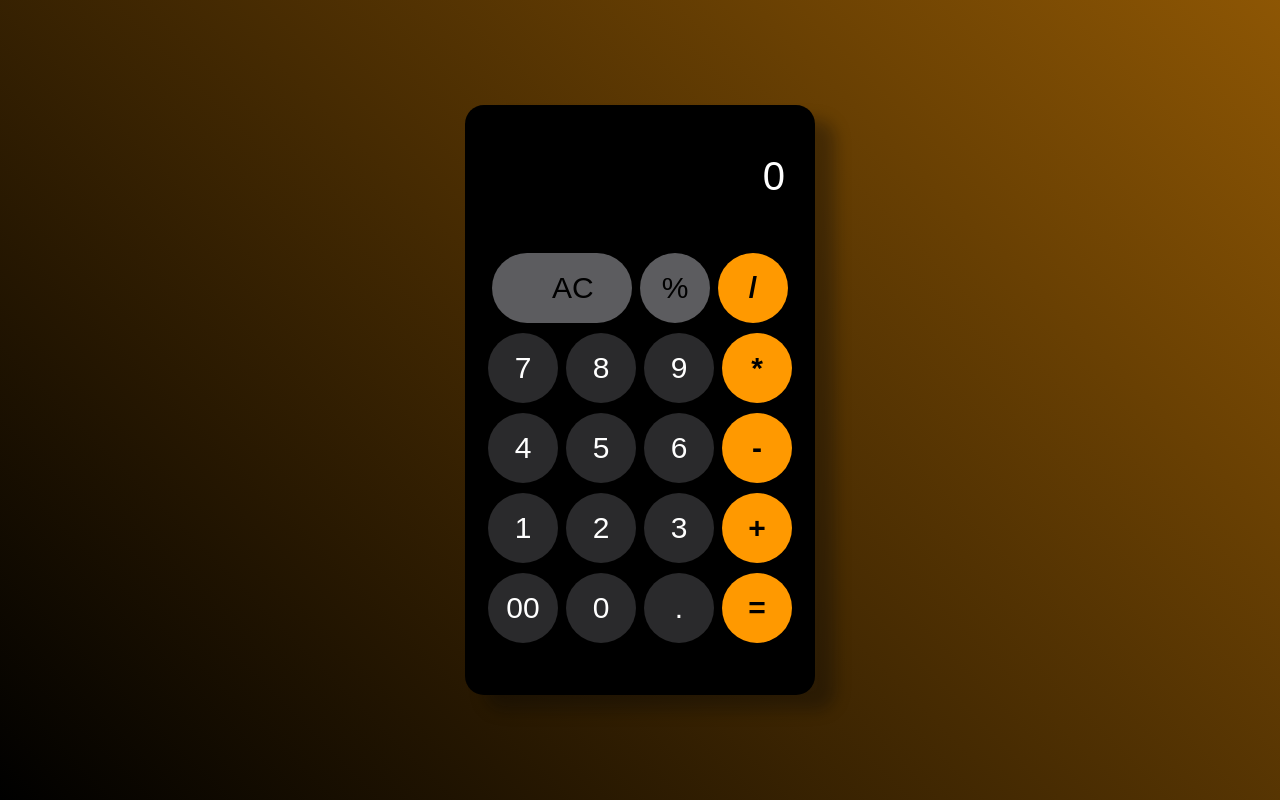
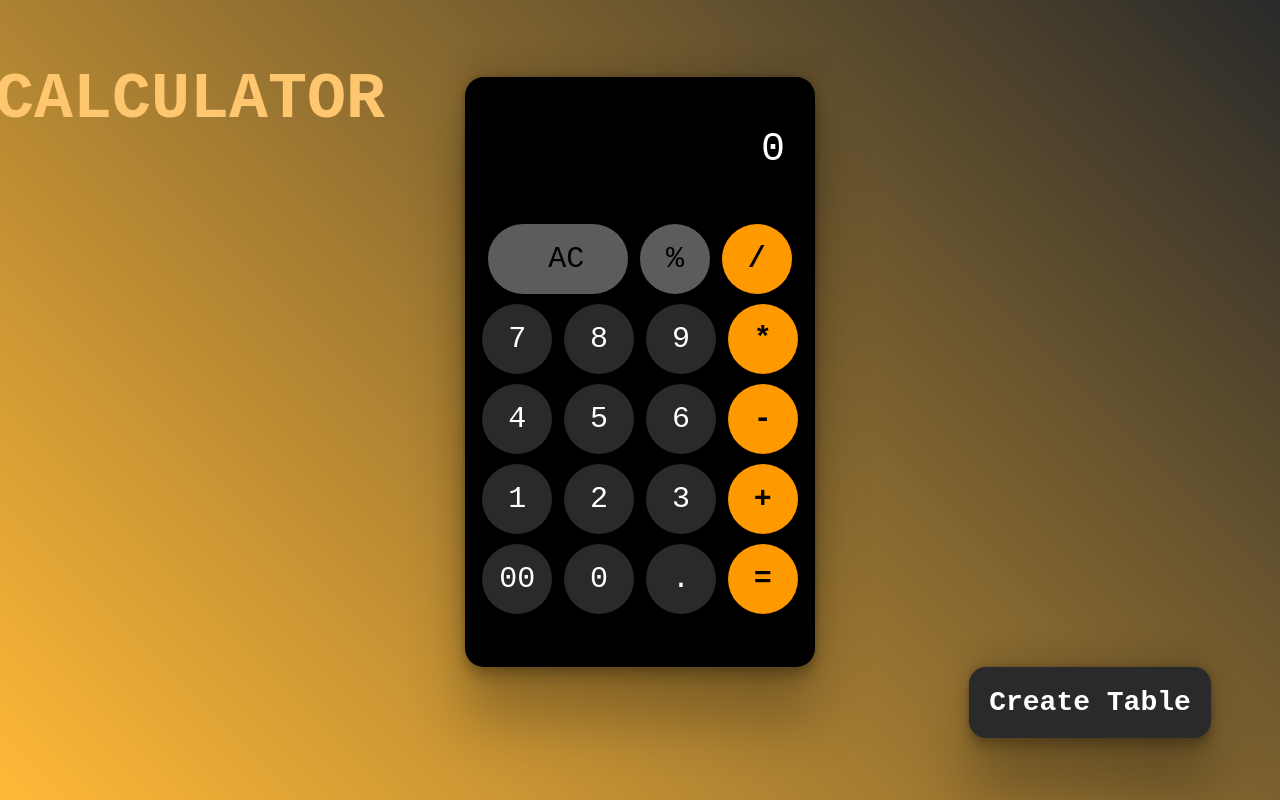
Before and after one commit to sufiyanraza470/calculator, a plain HTML site: page caculator/caculator/index.html in a window 1280 px wide. Drawn offline with Linux system fonts and the light colour scheme.

Commit message:
creat a table in caculator page

```diff
--- a/caculator/caculator/index.html
+++ b/caculator/caculator/index.html
@@ -6,7 +6,9 @@
     <title>Calculator</title>
     <link rel="stylesheet" href="style.css">
 </head>
-<body>
+<body >
+
+      <h1 id="mainhead">CALCULATOR</h1>
 
         <div id="calculator">
           <input type="text" placeholder="0" id="input">
@@ -40,6 +42,7 @@
             <button id="orange">=</button>
           </div>
         </div>
+        <a id="myybutton" href="/table/table.html">Create Table</a>
         <script src="script.js"></script>
 </body>
 </html>
--- a/caculator/caculator/style.css
+++ b/caculator/caculator/style.css
@@ -1,16 +1,29 @@
+@import url('https://fonts.googleapis.com/css2?family=Caveat:wght@400..700&display=swap');
+
 * {
     margin: 0;
     padding: 0;
     box-sizing: border-box;
+    font-family: monospace;
 }
 
-body {
+body{
     height: 100vh;
     width: 100%;
     display: flex;
+    flex-direction: column;
     align-items: center;
     justify-content: center;
-    background: linear-gradient(45deg, #000000, #8d5604);
+    /* background-color: #ff9900; */
+    background: linear-gradient(45deg, rgb(255, 185, 55),rgb(42, 42, 42));}
+
+#mainhead{
+    font-size: 65px;
+    font-weight: 900;
+    color: #ffc670;
+    text-align: start;
+    padding-right: 900px;
+    justify-content: left;
 }
 
 #calculator {
@@ -22,7 +35,9 @@ body {
     justify-content: center;
     background-color: black;
     border-radius: 19px;
-    box-shadow: rgba(8, 8, 8, 0.35) 20px 15px 15px;
+    margin-top: -60px;
+    box-shadow: rgba(0, 0, 0, 0.25) 0px 54px 55px, rgba(0, 0, 0, 0.12) 0px -12px 30px, rgba(0, 0, 0, 0.12) 0px 4px 6px, rgba(0, 0, 0, 0.17) 0px 12px 13px, rgba(0, 0, 0, 0.09) 0px -3px 5px;
+    z-index: 9;
 }
 
 input {
@@ -71,3 +86,23 @@ button {
     color: rgb(0, 0, 0);
     font-weight: 800;
 }
+
+
+#myybutton{
+    font-size: 28px;
+    text-decoration: none;
+    color: #fff;
+    background-color: #2A2A2C;
+    border-radius: 17px;
+    padding: 20px;
+    font-family: monospace;
+    font-weight: 900;
+    margin-left: 900px;
+    transition: .7s;
+    box-shadow: rgba(0, 0, 0, 0.25) 0px 54px 55px, rgba(0, 0, 0, 0.12) 0px -12px 30px, rgba(0, 0, 0, 0.12) 0px 4px 6px, rgba(0, 0, 0, 0.17) 0px 12px 13px, rgba(0, 0, 0, 0.09) 0px -3px 5px;
+}
+
+#myybutton:hover{
+scale: 1.1;
+
+}
--- /dev/null
+++ b/caculator/caculator/table/table.css
@@ -0,0 +1,85 @@
+*{
+    margin: 0;
+    padding: 0;
+    box-sizing: border-box;
+    font-family: monospace;
+
+
+}
+
+body{
+    height: 100vh;
+    width: 100%;
+    display: flex;
+    align-items: center;
+    justify-items: center;
+    flex-direction: column;
+    background: linear-gradient(45deg, rgb(255, 185, 55),rgb(42, 42, 42));
+
+}
+
+.container{
+    height: 500px;
+    width: 400px;
+    color: #ffdf;
+    display: flex;
+    align-items: center;
+    justify-content: center;
+    flex-direction: column;
+    gap: 40px;
+    margin: 10px;
+    padding: 30px 30px 5px 30px;
+    border-radius: 19px;
+    background-color: rgb(33, 33, 33);
+    box-shadow: rgba(0, 0, 0, 0.25) 0px 54px 55px, rgba(0, 0, 0, 0.12) 0px -12px 30px, rgba(0, 0, 0, 0.12) 0px 4px 6px, rgba(0, 0, 0, 0.17) 0px 12px 13px, rgba(0, 0, 0, 0.09) 0px -3px 5px;
+
+
+}
+
+#mainHeading{
+    font-size: 65px;
+    font-weight: 900;
+    color: #f5d29f;
+    margin: 20px;
+}
+
+#tableNameHeading , #tableLengthHeading{
+    font-size: 25px;
+    font-weight: 700;
+}
+
+#myText , #myText2{
+    height: 35px;
+    font-size: 25px;
+    color: aliceblue;
+    border: none;
+    border-bottom: 1px solid white;
+    background: transparent;
+}
+
+#btn{
+    padding: 15px 50px;
+    background-color: rgb(255, 145, 0);
+    font-size: 15px;
+    font-weight: 700;
+    border-radius: 10px;
+    border: none;
+    cursor: pointer;
+    transition: .7s;
+}
+
+#btn:hover{
+    scale: 1.1;
+
+}
+
+
+#btn:active{
+    background-color: rgb(82, 54, 18);
+    color: #f5d29f;
+
+}
+
+#demon{
+    border: 1px solid white;
+}
```
Also changed, not shown: caculator/caculator/table/table.html (added, +30 -0 lines), caculator/caculator/table/table.js (added, +19 -0 lines).
